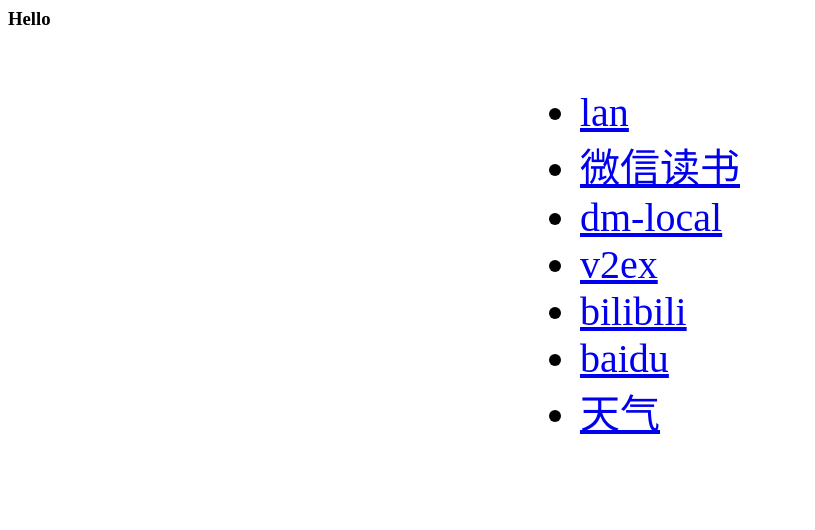
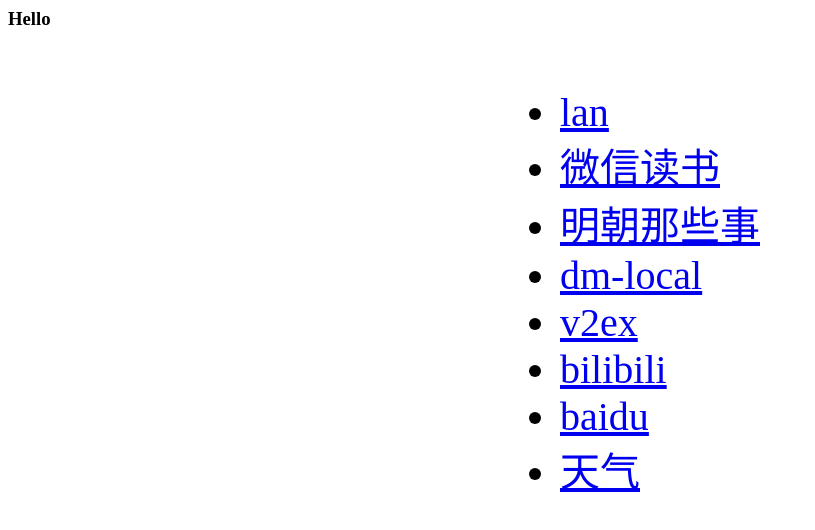
Before and after one commit to daxiaraoming/daxiaraoming.github.io, a plain HTML site: page index.html in a window 1280 px wide. Shown: the whole page, without its empty margins (0-815 px from the left). Drawn offline with Linux system fonts and the light colour scheme.

Commit message:
Update index.html
add 明朝那些事

```diff
--- a/index.html
+++ b/index.html
@@ -5,6 +5,7 @@
       <ul>
         <li><a href="language.html">lan</a></li>
         <li><a href="https://weread.qq.com">微信读书</a></li>
+        <li><a href="https://weread.qq.com/web/reader/a57325c05c8ed3a57224187?">明朝那些事</a></li>
         <li><a href="http://localhost:7002/">dm-local</a></li>
         <li><a href="https://v2ex.com/">v2ex</a></li>
         <li><a href="https://www.bilibili.com/">bilibili</a></li>
```
